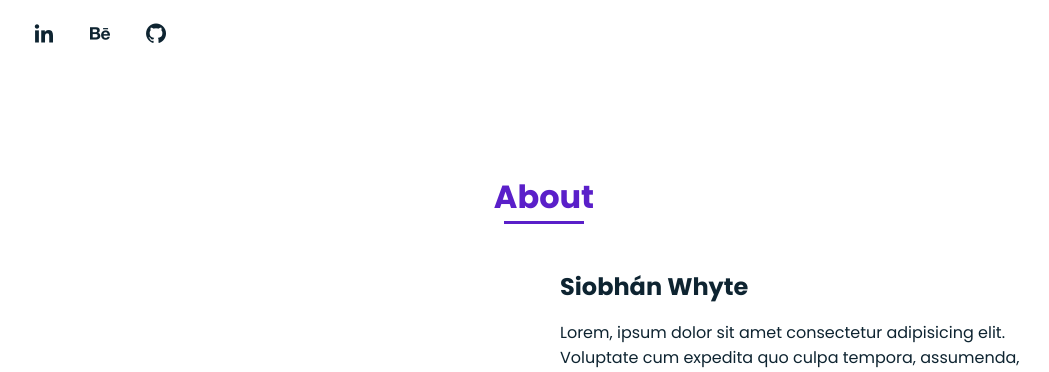
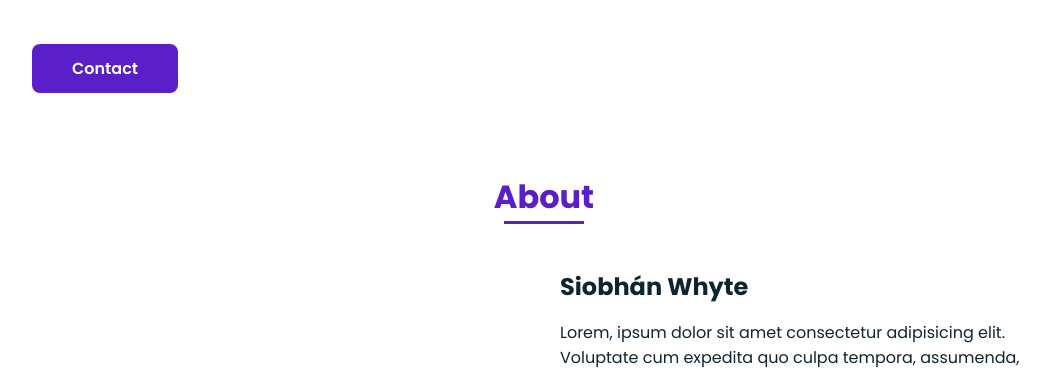
Before and after one commit to siobhanPortfolio/portfolio, a Flask app: page / in a window 1280 px wide. Shown: the part 707-1079 px from the top of the page, without its empty margins (96-1145 px from the left). Run offline with Flask 2, Linux system fonts and the light colour scheme.

Commit message:
social icons changed to header

```diff
--- a/templates/index.html
+++ b/templates/index.html
@@ -12,7 +12,10 @@
           <div>
               <a href="#" class="nav__logo">Siobhán Whyte Portfolio</a>
           </div>
-
+          <div class="home__social">
+            <a href="https://www.linkedin.com/in/siobhankwhyte/" target="_blank" class="home__social-icon"><i class='bx bxl-linkedin'></i></a>
+            <a href="https://github.com/SiobhanWhyte" target="_blank" class="home__social-icon"><i class='bx bxl-github' ></i></a>
+        </div>
           <div class="nav__menu" id="nav-menu">
               <ul class="nav__list">
                   <li class="nav__item"><a href="#home" class="nav__link active">Home</a></li>
@@ -38,14 +41,10 @@
               <a href="#" class="button">Contact</a>
           </div>
 
-          <div class="home__social">
-              <a href="https://www.linkedin.com/in/siobhankwhyte/" target="_blank" class="home__social-icon"><i class='bx bxl-linkedin'></i></a>
-              <a href="" class="home__social-icon"><i class='bx bxl-behance' ></i></a>
-              <a href="https://github.com/SiobhanWhyte" target="_blank" class="home__social-icon"><i class='bx bxl-github' ></i></a>
-          </div>
+
 
           <div class="home__img">
-              <img src="assets/img/perfil.png" alt="">
+              <img src="./static/images/camille.jpg" alt="">
           </div>
       </section>
 
--- a/templates/style.css
+++ b/templates/style.css
@@ -205,7 +205,7 @@ img{
 }
 .home__social-icon{
   width: max-content;
-  margin-bottom: var(--mb-2);
+  margin-bottom: var(--mb-1);
   font-size: 1.5rem;
   color: var(--second-color);
 }
@@ -407,7 +407,7 @@ img{
   }
   .home__social{
     padding-top: 0;
-    padding-bottom: 2.5rem;
+    padding-bottom: 1rem;
     flex-direction: row;
     align-self: flex-end;
   }
```
Also changed, not shown: templates/static/images/camille.jpg (added), 3 other files.
